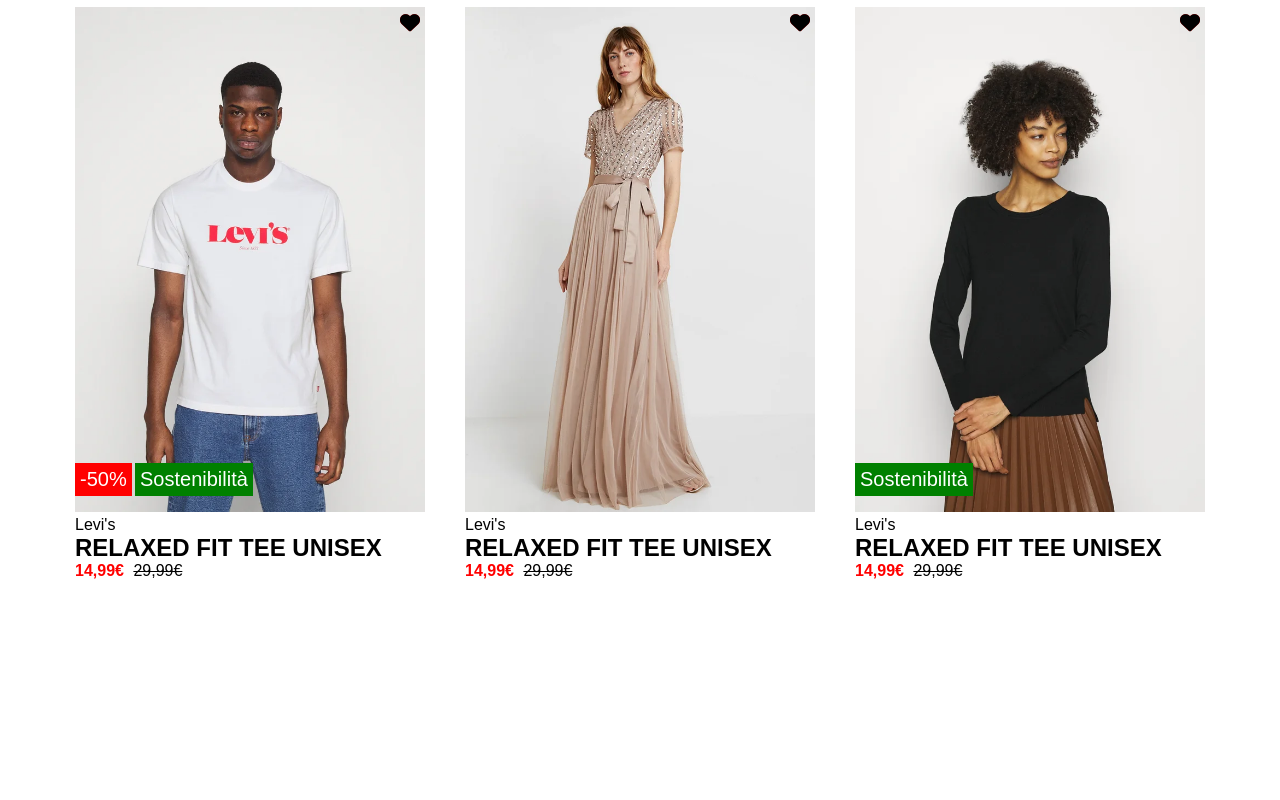
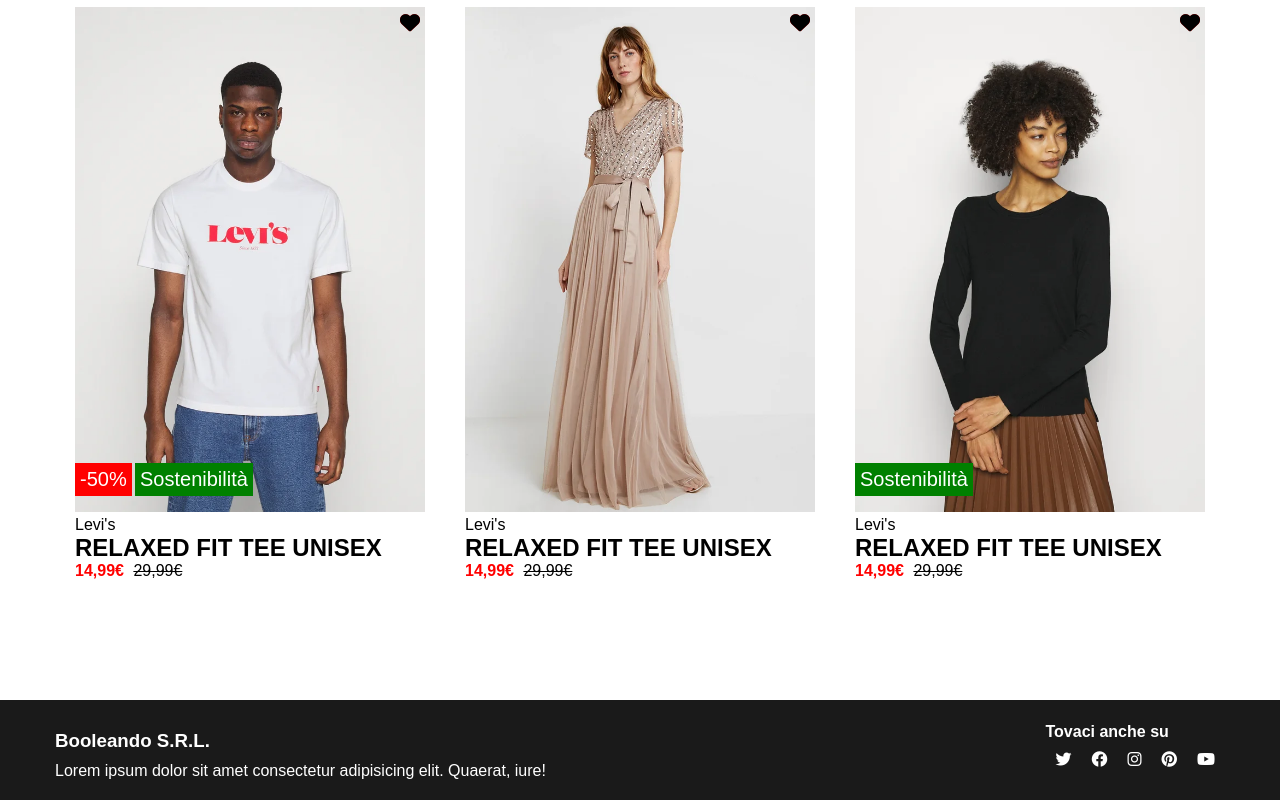
Before and after one commit to alessiogentilezza/html-css-boolando, a plain HTML site: page index.html in a window 1280 px wide. Shown: the part 727-1527 px from the top of the page. Before the commit the page ends 1427 px from the top, so only its background shows below. Drawn offline with Linux system fonts and the light colour scheme.

Commit message:
footer-concluso

```diff
--- a/css/style.css
+++ b/css/style.css
@@ -24,7 +24,7 @@ header {
 }
 
 .topbar {
-    height: 100px;
+    height: 70px;
     display: flex;
     max-width: 1170px;
     margin: auto;
@@ -49,14 +49,14 @@ header {
 
 .logo-column {
     width: calc(100% / 3);
-    padding: 20px 0px;
+    padding: 10px 0px;
     display: flex;
     justify-content: center;
 }
 
-/* #logo {
+#logo {
     height: 100%
-} */
+}
 
 .icon-column {
     width: calc(100% / 3);
@@ -65,6 +65,7 @@ header {
     display: flex;
     justify-content: flex-end;
     color: white;
+    padding: 0px 10px;
 }
 
 .icon-column i {
@@ -113,10 +114,11 @@ header {
 
 .tag-green {
     background-color: green;
-    left:60px;
+    left: 60px;
     z-index: 3;
 
 }
+
 .tag-green-sx {
     background-color: green;
     z-index: 3;
@@ -133,6 +135,7 @@ header {
 .line-through {
     text-decoration: line-through;
 }
+
 .heart {
     position: absolute;
     top: 0px;
@@ -147,14 +150,39 @@ header {
     top: 0px;
     left: 0px;
 }
+
 .model-top:hover {
     display: none;
 }
 
-.hover-red{
+.hover-red {
     color: red;
 }
 
 .heart:hover {
     display: none;
 }
+
+footer {
+    background-color: #1A1A1A;
+    width: 100%;
+
+}
+
+.footer-container {
+    height: 100px;
+    display: flex;
+    max-width: 1170px;
+    margin: auto;
+    color: white;
+    justify-content: space-between;
+    align-items: center;
+}
+
+.footer-container i {
+    padding: 10px 10px
+}
+
+.footer-container h3 {
+    padding: 10px 0px
+}
--- a/index.html
+++ b/index.html
@@ -23,9 +23,7 @@
                 </ul>
             </nav>
             <div class="logo-column">
-                <!-- <a href="#"> -->
-                <img id="logo" src="./img/boolean-logo.png" alt="Logo Boolean" />
-                <!-- </a> -->
+                <a href="#"><img id="logo" src="./img/boolean-logo.png" alt="Logo Boolean" /></a>
             </div>
             <div class="icon-column">
                 <i class="fa-regular fa-user"></i>
@@ -132,6 +130,20 @@
             </div>
         </div>
     </main>
+    <footer>
+        <div class="footer-container">
+            <div>
+                <h3>Booleando S.R.L.</h3>
+                <P>Lorem ipsum dolor sit amet consectetur adipisicing elit. Quaerat, iure!</P>
+            </div>
+            <div>
+                <h4>Tovaci anche su</h4>
+                <span><i class="fa-brands fa-twitter"></i><i class="fa-brands fa-facebook"></i><i
+                        class="fa-brands fa-instagram"></i><i class="fa-brands fa-pinterest"></i><i
+                        class="fa-brands fa-youtube"></i></span>
+            </div>
+        </div>
+    </footer>
 
 </body>
 
```
